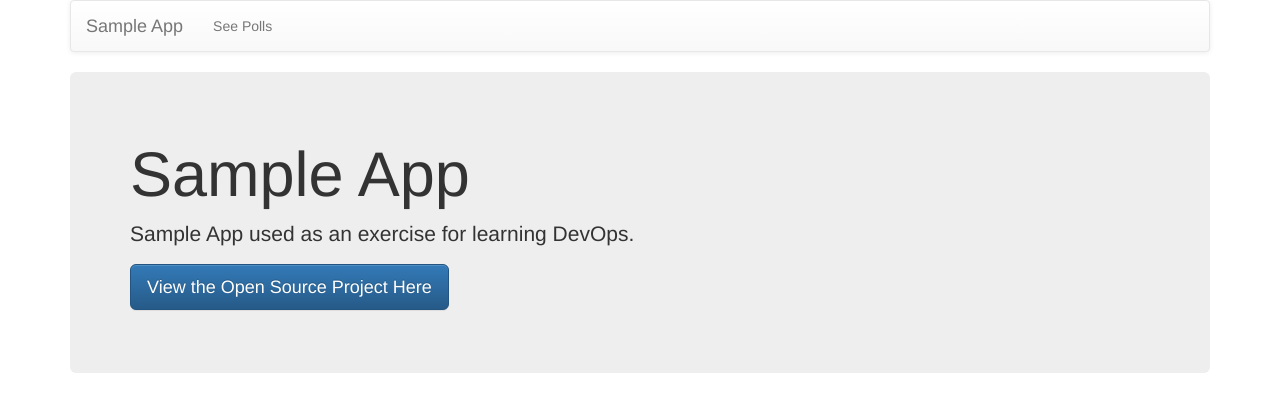
After one commit to cevaris/django-sample, a Django app: page / in a window 1280 px wide. The commit adds this page. Shown: the top 412 px of the page. Run offline with Django 3.2, Linux system fonts and the light colour scheme; some libraries are stand-ins or nearby versions.

Commit message:
created home view; made everything inherent from a base

```diff
--- a/sample/polls/views.py
+++ b/sample/polls/views.py
@@ -12,6 +12,13 @@ from polls.models import Choice
 from polls.models import Poll
 
 
+class HomeView(generic.ListView):
+    template_name = 'sample/home.html'
+    context_object_name = 'latest_poll_list'
+
+    def get_queryset(self):
+        """Return the last five published polls."""
+        return Poll.objects.order_by('-pub_date')[:5]
 
 class IndexView(generic.ListView):
     template_name = 'polls/index.html'
@@ -20,23 +27,6 @@ class IndexView(generic.ListView):
     def get_queryset(self):
         """Return the last five published polls."""
         return Poll.objects.order_by('-pub_date')[:5]
-
-
-# def index(request):
-#     latest_poll_list = Poll.objects.order_by('-pub_date')[:5]
-#     template = loader.get_template('polls/index.html')
-#     context = RequestContext(request, {
-#         'latest_poll_list': latest_poll_list,
-#     })
-#     return HttpResponse(template.render(context))
-
-# def detail(request, poll_id):
-#     poll = get_object_or_404(Poll, pk=poll_id)
-#     return render(request, 'polls/detail.html', {'poll': poll})
-
-# def results(request, poll_id):
-#     poll = get_object_or_404(Poll, pk=poll_id)
-#     return render(request, 'polls/results.html', {'poll': poll})
 
 class DetailView(generic.DetailView):
     model = Poll
--- a/sample/sample/settings.py
+++ b/sample/sample/settings.py
@@ -92,7 +92,9 @@ USE_TZ = True
 
 STATIC_URL = '/static/'
 
-
+TEMPLATE_DIRS = (
+  os.path.join(PROJECT_DIR, 'templates'),
+)
 
 import sys
 #Covers regular testing and django-coverage
--- /dev/null
+++ b/sample/sample/templates/sample/base.html
@@ -0,0 +1,67 @@
+<!DOCTYPE html>
+<!-- saved from url=(0040)http://getbootstrap.com/examples/navbar/ -->
+<html lang="en"><head><meta http-equiv="Content-Type" content="text/html; charset=UTF-8">
+    <meta charset="utf-8">
+    <meta http-equiv="X-UA-Compatible" content="IE=edge">
+    <meta name="viewport" content="width=device-width, initial-scale=1">
+    <meta name="description" content="">
+    <meta name="author" content="">
+    <link rel="shortcut icon" href="http://getbootstrap.com/assets/ico/favicon.ico">
+
+    <title>{% block title %}Sample App{% endblock %}</title>
+
+    <!-- Latest compiled and minified CSS -->
+    <link rel="stylesheet" href="//netdna.bootstrapcdn.com/bootstrap/3.1.1/css/bootstrap.min.css">
+
+    <!-- Optional theme -->
+    <link rel="stylesheet" href="//netdna.bootstrapcdn.com/bootstrap/3.1.1/css/bootstrap-theme.min.css">
+
+    <!-- Just for debugging purposes. Don't actually copy this line! -->
+    <!--[if lt IE 9]><script src="../../assets/js/ie8-responsive-file-warning.js"></script><![endif]-->
+
+    <!-- HTML5 shim and Respond.js IE8 support of HTML5 elements and media queries -->
+    <!--[if lt IE 9]>
+      <script src="https://oss.maxcdn.com/libs/html5shiv/3.7.0/html5shiv.js"></script>
+      <script src="https://oss.maxcdn.com/libs/respond.js/1.4.2/respond.min.js"></script>
+    <![endif]-->
+  <style type="text/css"></style></head>
+
+  <body>
+
+    <div class="container">
+
+      <!-- Static navbar -->
+      <div class="navbar navbar-default" role="navigation">
+        <div class="container-fluid">
+          <div class="navbar-header">
+            <button type="button" class="navbar-toggle" data-toggle="collapse" data-target=".navbar-collapse">
+              <span class="sr-only">Toggle navigation</span>
+              <span class="icon-bar"></span>
+              <span class="icon-bar"></span>
+              <span class="icon-bar"></span>
+            </button>
+            <a class="navbar-brand" href="/">Sample App</a>
+          </div>
+          <div class="navbar-collapse collapse">
+            <ul class="nav navbar-nav">
+              <li><a href="/polls">See Polls</a></li>
+            </ul>
+          </div><!--/.nav-collapse -->
+        </div><!--/.container-fluid -->
+      </div>
+
+
+      {% block content %}{% endblock %}
+
+
+    </div> <!-- /container -->
+
+
+    <!-- Bootstrap core JavaScript
+    ================================================== -->
+    <!-- Placed at the end of the document so the pages load faster -->
+    <script src="//ajax.googleapis.com/ajax/libs/jquery/1.11.0/jquery.min.js"></script>
+    <script src="//netdna.bootstrapcdn.com/bootstrap/3.1.1/js/bootstrap.min.js"></script>
+
+
+</body></html>
--- /dev/null
+++ b/sample/sample/templates/sample/home.html
@@ -0,0 +1,13 @@
+{% extends "sample/base.html" %}
+
+{% block content %}
+<!-- Main component for a primary marketing message or call to action -->
+<div class="jumbotron">
+  <h1>Sample App</h1>
+  <p>Sample App used as an exercise for learning DevOps.</p>
+  <p>
+    <a class="btn btn-lg btn-primary" href="https://github.com/cevaris/django-sample" target="_blank" role="button">View the Open Source Project Here</a>
+  </p>
+</div>
+
+{% endblock %}
--- a/sample/sample/urls.py
+++ b/sample/sample/urls.py
@@ -3,10 +3,11 @@ from django.conf.urls import patterns, include, url
 from django.contrib import admin
 admin.autodiscover()
 
+from polls import views
+
 urlpatterns = patterns('',
     # Examples:
-    # url(r'^$', 'sample.views.home', name='home'),
-    # url(r'^blog/', include('blog.urls')),
+    url(r'^$', views.HomeView.as_view(), name='home'),
 
     url(r'^admin/', include(admin.site.urls)),
 
```
Also changed, not shown: sample/polls/models.py (+8 -1 lines), sample/polls/templates/polls/detail.html (+8 -0 lines), sample/polls/templates/polls/index.html (+9 -0 lines), sample/polls/templates/polls/results.html (+9 -0 lines), sample/polls/tests.py (+16 -8 lines).
